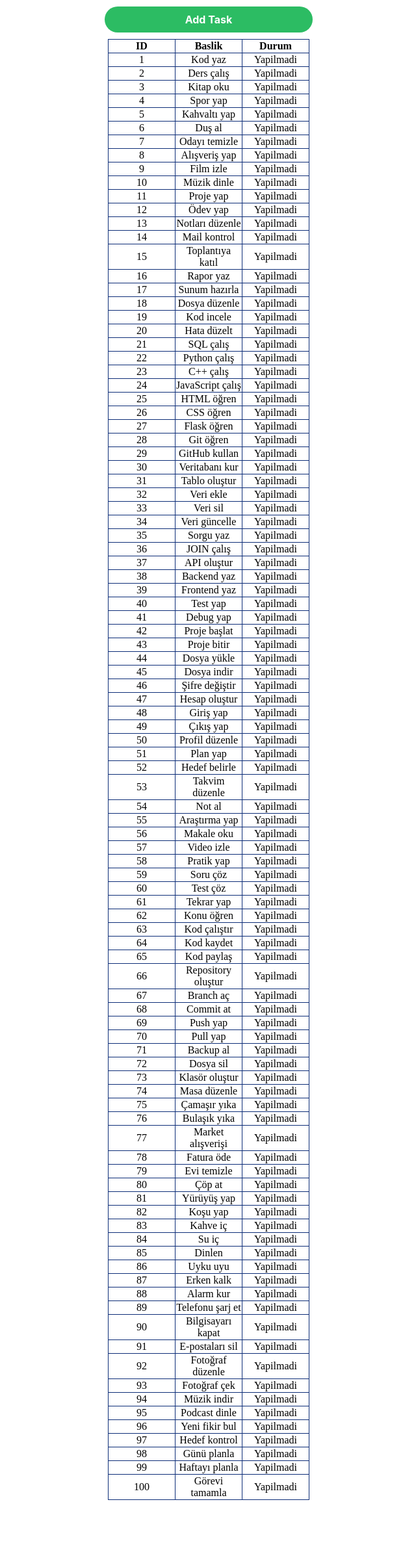
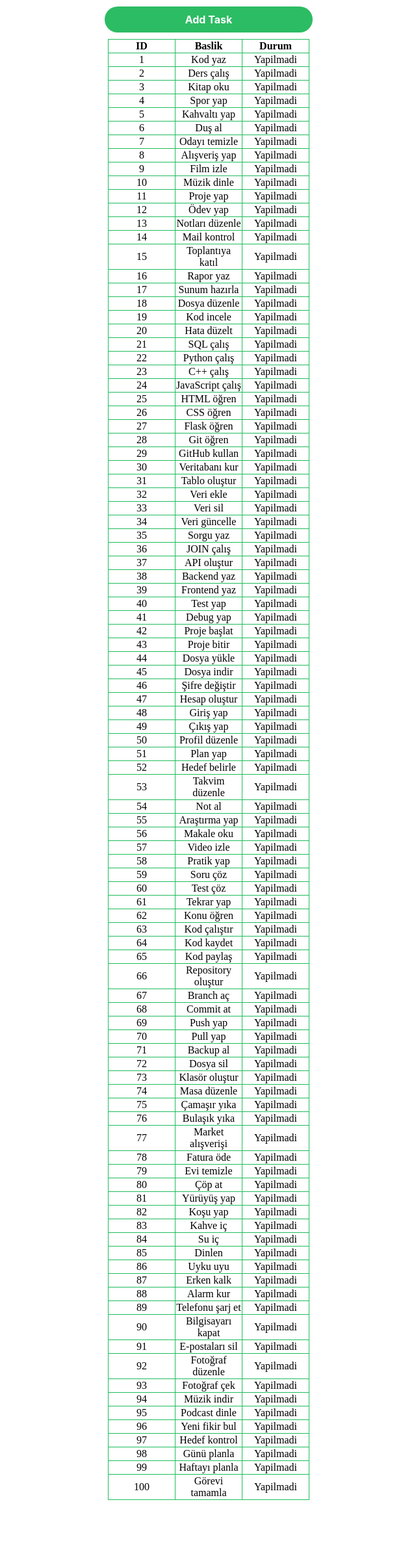
Before and after one commit to salihdamar19/python_projects, a Flask app: page / in a window 1280 px wide. Shown: the whole page at 65% size, without its empty margins (319-959 px from the left). Run offline with Flask 3, Linux system fonts and the light colour scheme; data comes from the database, SQL or seed files in the repository.

Commit message:
style changes

```diff
--- a/sqltodo/templates/index.html
+++ b/sqltodo/templates/index.html
@@ -16,7 +16,7 @@
             border-collapse: collapse;
         }
         table,th,td{
-            border: 1px solid #0e2e78;
+            border: 1px solid rgb(32, 189, 93);
         }
         th,td{
             width: 100px;
```
